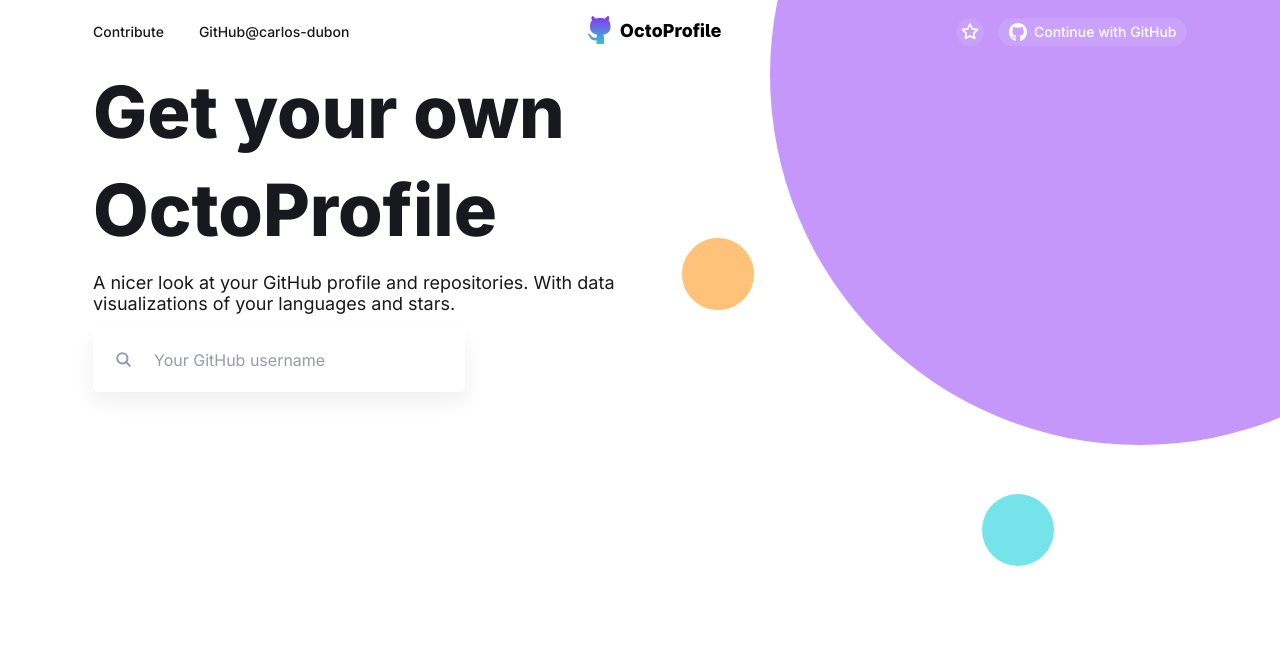
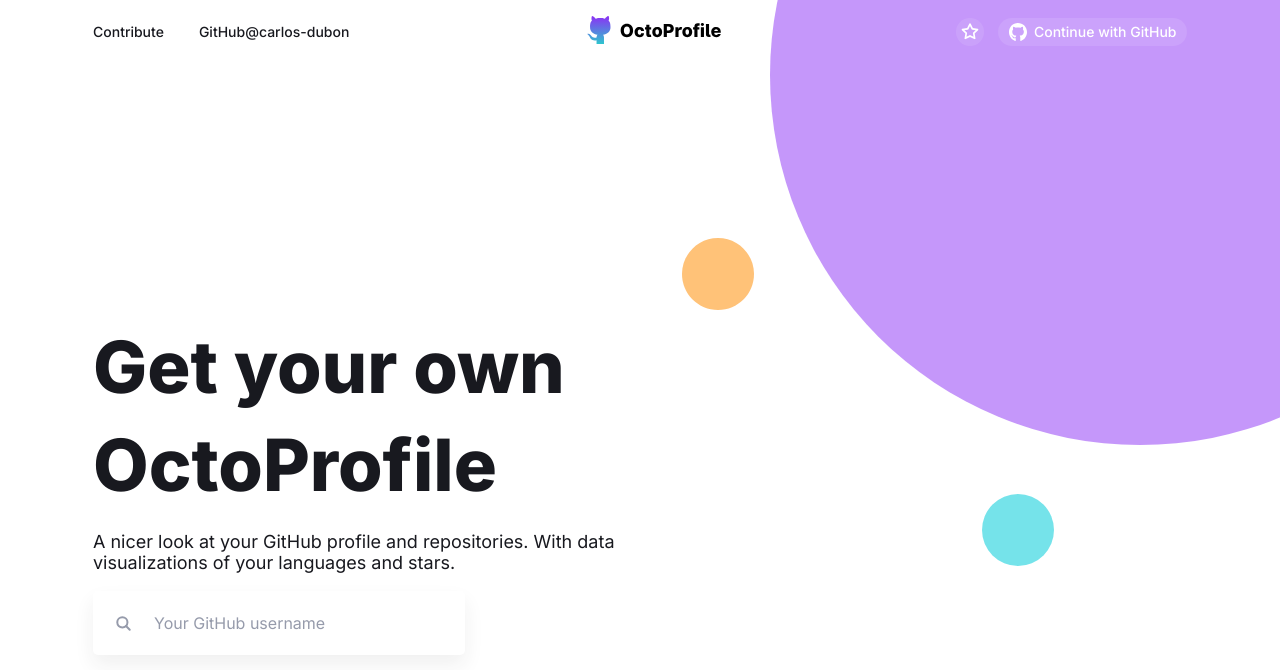
Before and after one commit to carlos-dubon/octoprofile, a Next.js app: page / in a window 1280 px wide. Shown: the top 670 px of the page. Built offline with nearby package versions, Linux system fonts and the light colour scheme.

Commit message:
center hero

```diff
--- a/src/components/templates/Hero.tsx
+++ b/src/components/templates/Hero.tsx
@@ -5,22 +5,6 @@
 import { useFormik } from "formik";
 
 const Hero: FC = () => {
-  const headingStyles = css`
-    font-size: 4.5em;
-    font-weight: 800;
-    width: 540px;
-    line-height: 136%;
-    color: ${Colors.gray900};
-    margin: 0;
-  `;
-
-  const subheadingStyles = css`
-    font-size: 1.125em;
-    width: 540px;
-    margin: 0.75em 0;
-    color: ${Colors.gray900};
-  `;
-
   const usernameInput = useFormik({
     initialValues: {
       username: "",
@@ -47,8 +31,54 @@
     validateOnMount: true,
   });
 
+  const headingStyles = css`
+    font-size: 4.5em;
+    font-weight: 800;
+    width: 540px;
+    line-height: 136%;
+    color: ${Colors.gray900};
+    margin: 0;
+  `;
+
+  const subheadingStyles = css`
+    font-size: 1.125em;
+    width: 540px;
+    margin: 1em 0;
+    color: ${Colors.gray900};
+  `;
+
+  const errorMsgStyles = css`
+    font-size: 0.875em;
+    width: fit-content;
+    height: 18px;
+    padding-top: 1em;
+    color: ${Colors.pink900};
+    animation: ${usernameInput.touched.username && usernameInput.errors.username
+      ? "enter 0.2s ease-in-out forwards"
+      : ""};
+
+    @keyframes enter {
+      from {
+        opacity: 0;
+        transform: translateY(-8px);
+      }
+      to {
+        opacity: 1;
+        transform: translateY(0);
+      }
+    }
+  `;
+
   return (
     <>
+      <div
+        css={css`
+          display: flex;
+          min-height: 865px;
+          flex-direction: column;
+          justify-content: center;
+        `}
+      >
         <h1 css={headingStyles}>Get your own OctoProfile</h1>
         <p css={subheadingStyles}>
           A nicer look at your GitHub profile and repositories. With data
@@ -69,33 +99,13 @@
             onBlur={usernameInput.handleBlur}
             placeholder="Your GitHub username"
           />
-        <div
-          css={css`
-            font-size: 0.875em;
-            width: fit-content;
-            padding-top: 1em;
-            cursor: help;
-            color: ${Colors.pink900};
-            animation: ${usernameInput.touched.username &&
-            usernameInput.errors.username
-              ? "enter 0.2s ease-in-out forwards"
-              : ""};
-
-            @keyframes enter {
-              from {
-                opacity: 0;
-                transform: translateY(-8px);
-              }
-              to {
-                opacity: 1;
-                transform: translateY(0);
-              }
-            }
-          `}
-        >
-          {usernameInput.touched.username ? usernameInput.errors.username : ""}
+          <div css={errorMsgStyles}>
+            {usernameInput.touched.username
+              ? usernameInput.errors.username
+              : ""}
           </div>
         </form>
+      </div>
     </>
   );
 };
```
Lines whose indentation alone changed are shown as unchanged.
